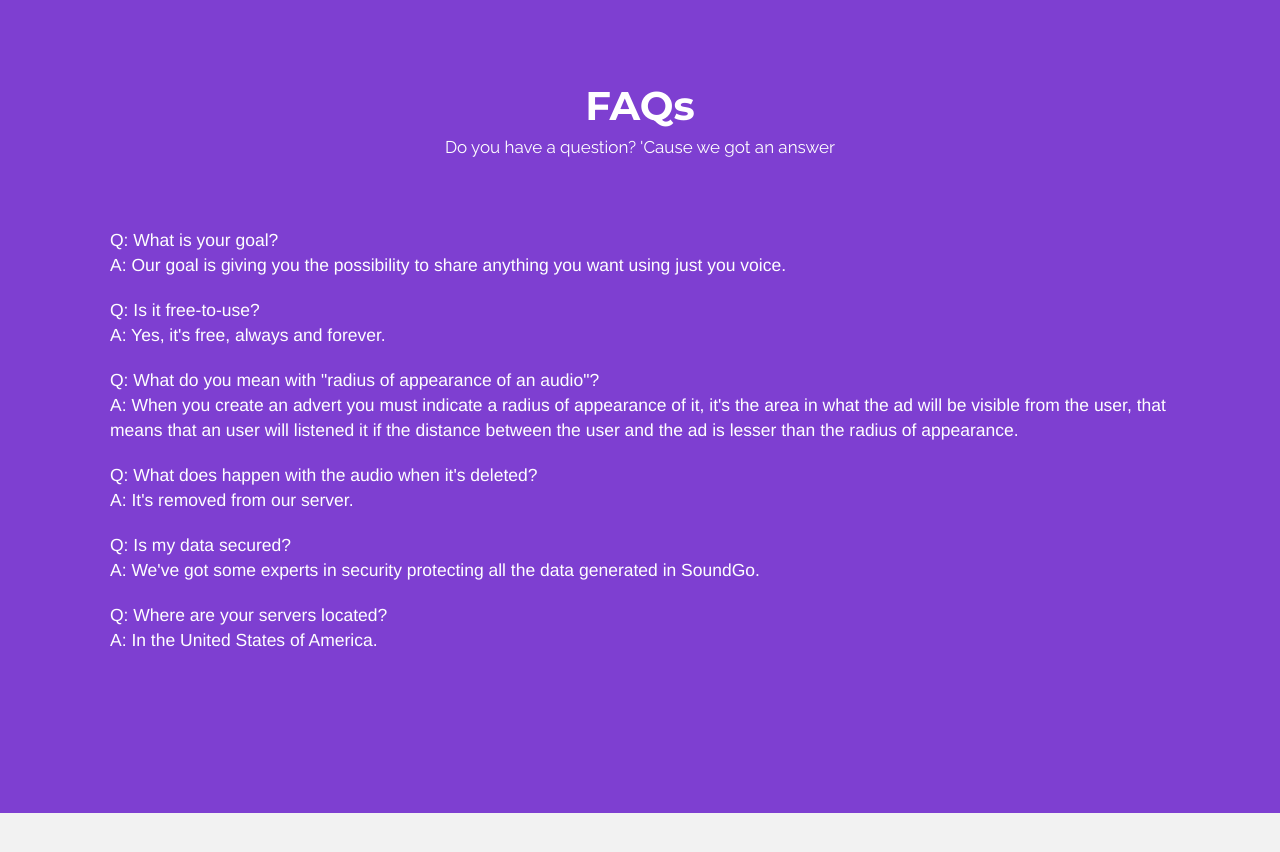
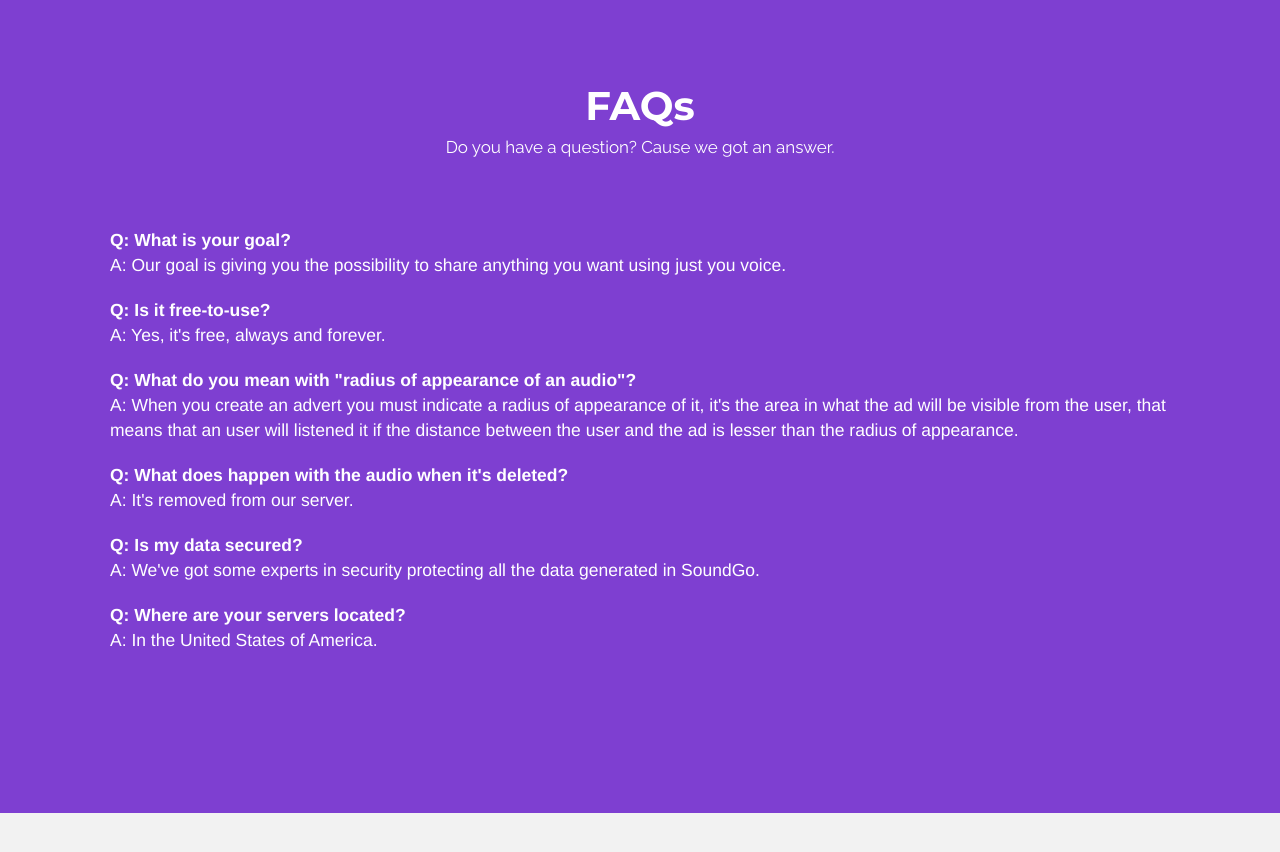
Before and after one commit to soundgo/home, a plain HTML site: page index.html in a window 1280 px wide. Shown: the part 4340-5192 px from the top of the page. Drawn offline with nearby package versions, Linux system fonts and the light colour scheme.

Commit message:
Fix minor updates

```diff
--- a/css/main.css
+++ b/css/main.css
@@ -635,6 +635,7 @@ footer {
 
 #faq li span:nth-child(1) {
     color: white;
+    font-weight: 600;
 }
 
 #faq li span:nth-child(1):before {
--- a/index.html
+++ b/index.html
@@ -267,7 +267,7 @@
           <div class="row margin-40 title">
               <div class="col-sm-8 col-sm-offset-2 text-center">
                   <h2 class="white">FAQs</h2>
-                  <p class="white">Do you have a question? 'Cause we got an answer</p>
+                  <p class="white">Do you have a question? Cause we got an answer.</p>
               </div>
           </div>
 
```
